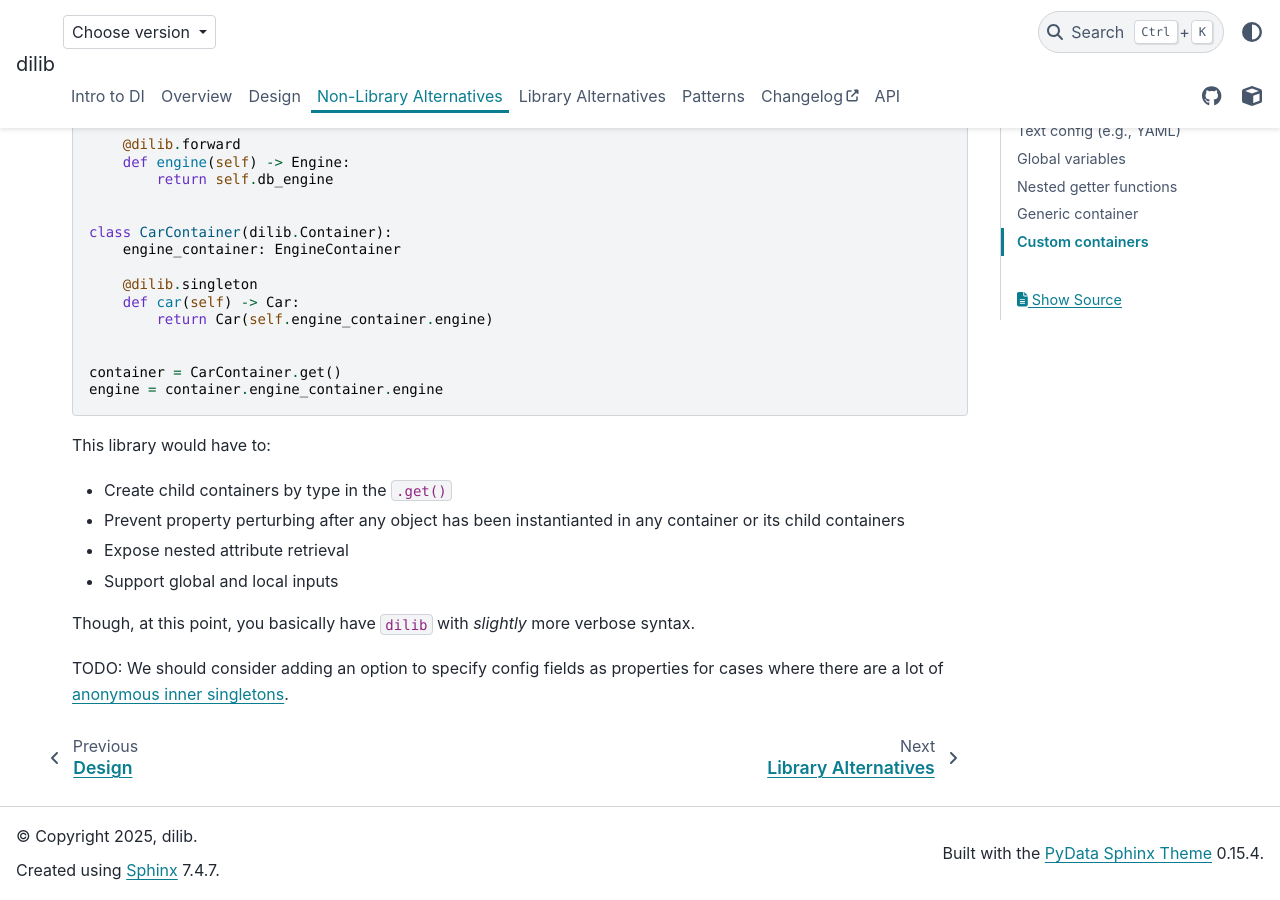
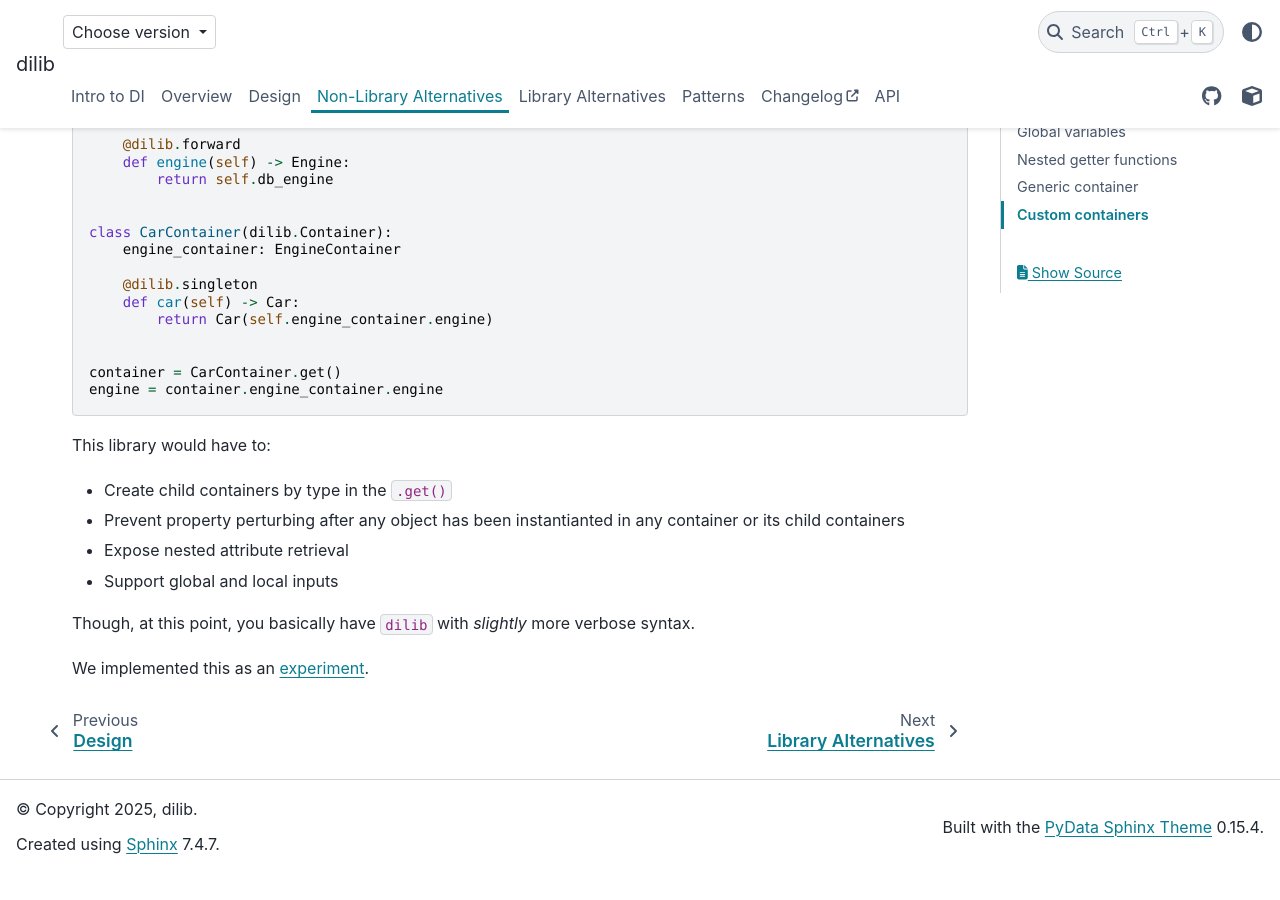
Before and after one commit to ansatzcapital/dilib, a Sphinx documentation site: the page built from docs/source/non_lib_alts.md, in a window 1280 px wide and 900 px high, scrolled down 5222 px. Built offline with Sphinx 7.4.7 and the PyData theme 0.15.4, drawn with Linux system fonts in a browser that asks for light colours; the version number could not be read and is left out; after the commit the page ends 6095 px from its top, so only the background shows below that.

```diff
--- a/docs/source/non_lib_alts.md
+++ b/docs/source/non_lib_alts.md
@@ -277,5 +277,4 @@ in any container or its child containers
 Though, at this point, you basically have `dilib` with *slightly* more
 verbose syntax.
 
-TODO: We should consider adding an option to specify config fields
-as properties for cases where there are a lot of [anonymous inner singletons](patterns).
+We implemented this as an [experiment](https://github.com/ansatzcapital/dilib/tree/main/dilib/experimental).
```
Also changed, not shown: 1 other file.
